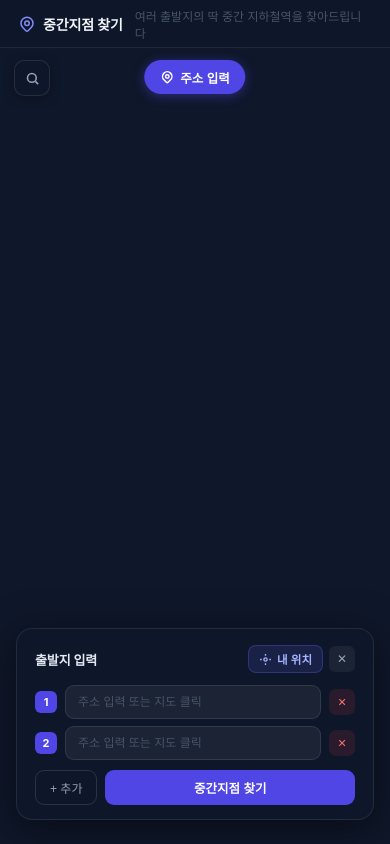
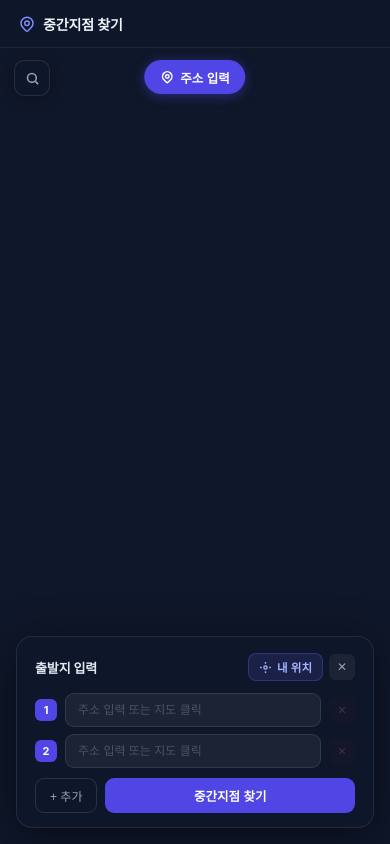
Before and after one commit to ijwoo/django-deploy-maps, a Django app: page /maps/display-map/ in a window 390 px wide. Run offline with Django 4.2, Linux system fonts and the light colour scheme; some libraries are stand-ins or nearby versions.

Commit message:
css 수정

```diff
--- a/maps/static/css/styles.css
+++ b/maps/static/css/styles.css
@@ -237,6 +237,7 @@ body {
 }
 
 .remove-button:hover { background: rgba(239,68,68,0.25); }
+.remove-button:disabled { opacity: 0.25; cursor: default; pointer-events: none; }
 
 /* =======================================
    패널 액션 버튼
@@ -261,6 +262,7 @@ body {
 }
 
 .btn-add:hover { background: rgba(255,255,255,0.07); color: #e2e8f0; }
+.btn-add:disabled { opacity: 0.4; cursor: default; pointer-events: none; }
 
 .btn-find {
     flex: 1;
@@ -276,6 +278,7 @@ body {
 }
 
 .btn-find:hover { background: #4338ca; }
+.btn-find:disabled { background: #374151; color: #6b7280; cursor: not-allowed; }
 
 /* =======================================
    결과 표시
@@ -737,3 +740,15 @@ body {
     opacity: 1;
     transform: translateX(-50%) translateY(0);
 }
+
+/* =======================================
+   반응형
+   ======================================= */
+@media (max-width: 480px) {
+    .topnav-desc { display: none; }
+
+    .panel {
+        width: calc(100vw - 24px);
+        bottom: 16px;
+    }
+}
--- a/maps/static/js/address.js
+++ b/maps/static/js/address.js
@@ -6,6 +6,27 @@ function updateInputLabels() {
         var label = row.querySelector('.input-label');
         if (label) label.textContent = LABELS[i] || (i + 1);
     });
+}
+
+// 삭제 버튼 활성/비활성 상태 갱신 (최소 2개 유지)
+function updateRemoveButtons() {
+    var rows = document.querySelectorAll('.input-row');
+    var count = rows.length;
+    rows.forEach(function(row) {
+        var btn = row.querySelector('.remove-button');
+        if (btn) {
+            btn.disabled = count <= 2;
+        }
+    });
+}
+
+// 추가 버튼 활성/비활성 상태 갱신 (최대 5개)
+function updateAddButton() {
+    var btn = document.querySelector('.btn-add');
+    if (!btn) return;
+    var count = document.querySelectorAll('.coordinate-input').length;
+    btn.disabled = count >= 5;
+    btn.textContent = count >= 5 ? '최대 5개' : '+ 추가';
 }
 
 function addAddressInput() {
@@ -35,6 +56,9 @@ function addAddressInput() {
     row.appendChild(input);
     row.appendChild(removeBtn);
     container.appendChild(row);
+
+    updateRemoveButtons();
+    updateAddButton();
 }
 
 function removeAddressInput(button) {
@@ -43,12 +67,14 @@ function removeAddressInput(button) {
     if (addressCount > 2) {
         row.parentNode.removeChild(row);
         updateInputLabels();
+        updateRemoveButtons();
+        updateAddButton();
     }
 }
 
 function addCurrentLocation() {
     if (!navigator.geolocation) {
-        alert('이 브라우저에서는 위치 서비스를 지원하지 않습니다.');
+        showToast('이 브라우저는 위치 서비스를 지원하지 않습니다');
         return;
     }
 
@@ -74,13 +100,13 @@ function addCurrentLocation() {
                 map.setLevel(4);
                 showToast('내 위치가 입력되었습니다');
             } else {
-                alert('현재 위치의 주소를 가져올 수 없습니다.');
+                showToast('현재 위치의 주소를 가져올 수 없습니다');
             }
         });
     }, function() {
         btn.disabled = false;
         btn.innerHTML = '<svg width="13" height="13" viewBox="0 0 24 24" fill="none" stroke="currentColor" stroke-width="2.5"><circle cx="12" cy="12" r="3"/><path d="M12 2v3m0 14v3M2 12h3m14 0h3"/></svg> 내 위치';
-        alert('위치 권한을 허용해주세요.');
+        showToast('위치 권한을 허용해주세요');
     });
 }
 
@@ -97,3 +123,7 @@ function fillNextInput(address) {
         inputs[inputs.length - 1].value = address;
     }
 }
+
+// 페이지 로드 시 초기 버튼 상태 설정
+updateRemoveButtons();
+updateAddButton();
--- a/maps/static/js/midpoint.js
+++ b/maps/static/js/midpoint.js
@@ -1,7 +1,7 @@
 var mapContainer = document.getElementById('map'); // 지도를 표시할 div
 var mapOption = {
   center: new kakao.maps.LatLng(37.566826, 126.9786567), // 지도의 중심좌표
-  level: 1 // 지도의 확대 레벨
+  level: 8 // 지도의 확대 레벨
 };
 
 // 지도를 생성합니다
@@ -104,6 +104,14 @@ var stationOverlay = null;  // 중간 역 오버레이
 
 var routeColors = ['#ff6b6b', '#4fc3f7', '#aed581', '#ffb74d', '#f06292'];
 
+// 중간지점 찾기 버튼 로딩 상태 제어
+function setFindBtnLoading(loading) {
+    var btn = document.querySelector('.btn-find');
+    if (!btn) return;
+    btn.disabled = loading;
+    btn.textContent = loading ? '계산 중...' : '중간지점 찾기';
+}
+
 function clearMapOverlays() {
   clearClickOverlay();
   // 출발지 마커/오버레이 제거
@@ -135,13 +143,22 @@ function findMidpointAndStations() {
   var inputs = document.querySelectorAll('.coordinate-input');
   var addresses = [];
 
-  // 입력된 주소들을 배열에 저장
+  // 입력값 검증
   for (var i = 0; i < inputs.length; i++) {
-    addresses.push(inputs[i].value);
+    var val = inputs[i].value.trim();
+    if (!val) {
+      showToast('주소를 모두 입력해주세요');
+      inputs[i].focus();
+      return;
+    }
+    addresses.push(val);
   }
 
   // 기존 마커/오버레이/경로 초기화
   clearMapOverlays();
+
+  // 로딩 상태 시작
+  setFindBtnLoading(true);
 
   // 주소들을 좌표로 변환
   var geocoder = new kakao.maps.services.Geocoder();
@@ -150,9 +167,8 @@ function findMidpointAndStations() {
       geocoder.addressSearch(address, function (result, status) {
         if (status === kakao.maps.services.Status.OK) {
           resolve([result[0].x, result[0].y]);
-          console.log("위도,경도:", result[0].x, result[0].y);
         } else {
-          reject();
+          reject(address);
         }
       });
     });
@@ -197,12 +213,14 @@ function findMidpointAndStations() {
         if (status === kakao.maps.services.Status.OK) {
           findNearestStations([midpointY, midpointX], result, coords, addresses);
         } else {
-          console.log('중간지점 주소를 찾을 수 없습니다.');
+          showToast('중간지점 주소를 찾을 수 없습니다');
+          setFindBtnLoading(false);
         }
       });
     })
-    .catch(function () {
-      console.log('주소를 변환할 수 없습니다.');
+    .catch(function (failedAddress) {
+      showToast('주소를 찾을 수 없습니다. 다시 확인해주세요');
+      setFindBtnLoading(false);
     });
 }
 
@@ -219,6 +237,12 @@ function findNearestStations(midpoint, result, coords, addresses) {
           return s.category_group_name === "지하철역";
         });
         if (station) {
+          // 결과 표시 전 패널이 닫혀있으면 자동으로 열기
+          var panel = document.getElementById('panel');
+          if (panel && panel.classList.contains('panel--hidden')) {
+            togglePanel();
+          }
+
           var midpointResult = document.getElementById("midpointResult");
           midpointResult.innerHTML =
             '<div class="result-station">' +
@@ -243,14 +267,17 @@ function findNearestStations(midpoint, result, coords, addresses) {
 
           findPublicTransitRoutes(coords, station.x, station.y, addresses);
         } else {
-          console.log("주변 지하철 역을 찾을 수 없습니다.");
+          showToast('주변에 지하철역을 찾을 수 없습니다');
+          setFindBtnLoading(false);
         }
       } else {
-        console.log("주변 역을 찾을 수 없습니다.");
+        showToast('주변에 지하철역을 찾을 수 없습니다');
+        setFindBtnLoading(false);
       }
     })
     .catch(function (error) {
-      console.log("API 요청 중 오류가 발생했습니다.", error);
+      showToast('역 검색 중 오류가 발생했습니다');
+      setFindBtnLoading(false);
     });
 }
 
@@ -297,13 +324,13 @@ function findPublicTransitRoutes(startCoords, endX, endY, addresses) {
         }
       })
       .catch(function (error) {
-        console.log("API 요청 중 오류가 발생했습니다.", error);
         routeResults[idx] = null;
       });
   });
 
   Promise.all(routePromises).then(function () {
     displayRouteResults(routeResults, addresses);
+    setFindBtnLoading(false);
   });
 }
 
--- a/maps/static/js/search.js
+++ b/maps/static/js/search.js
@@ -10,7 +10,7 @@ function toggleSidebar() {
 function searchPlaces() {
     var keyword = document.getElementById('keyword').value;
     if (!keyword.replace(/^\s+|\s+$/g, '')) {
-        alert('키워드를 입력해주세요!');
+        showToast('키워드를 입력해주세요');
         return false;
     }
     ps.keywordSearch(keyword, placesSearchCB);
@@ -21,9 +21,9 @@ function placesSearchCB(data, status, pagination) {
         displayPlaces(data);
         displayPagination(pagination);
     } else if (status === kakao.maps.services.Status.ZERO_RESULT) {
-        alert('검색 결과가 존재하지 않습니다.');
+        showToast('검색 결과가 없습니다');
     } else if (status === kakao.maps.services.Status.ERROR) {
-        alert('검색 결과 중 오류가 발생했습니다.');
+        showToast('검색 중 오류가 발생했습니다');
     }
 }
 
```
Also changed, not shown: .claude/settings.local.json.
